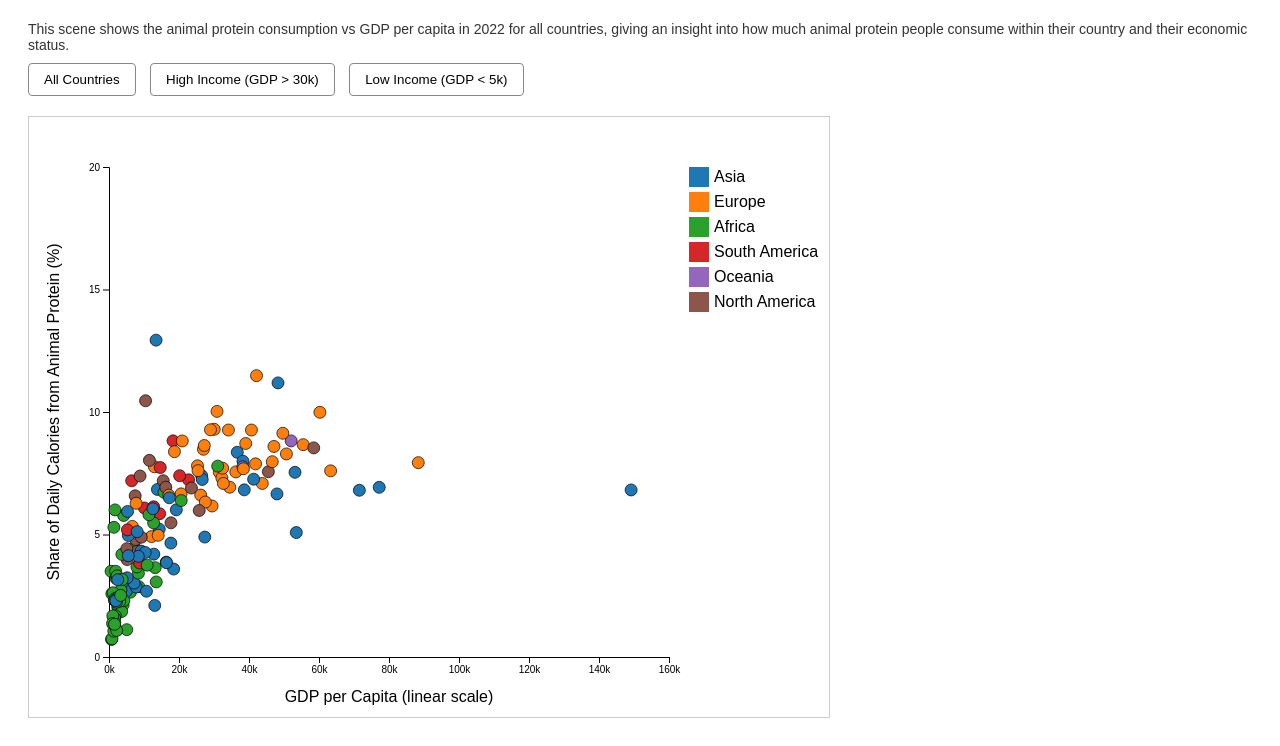
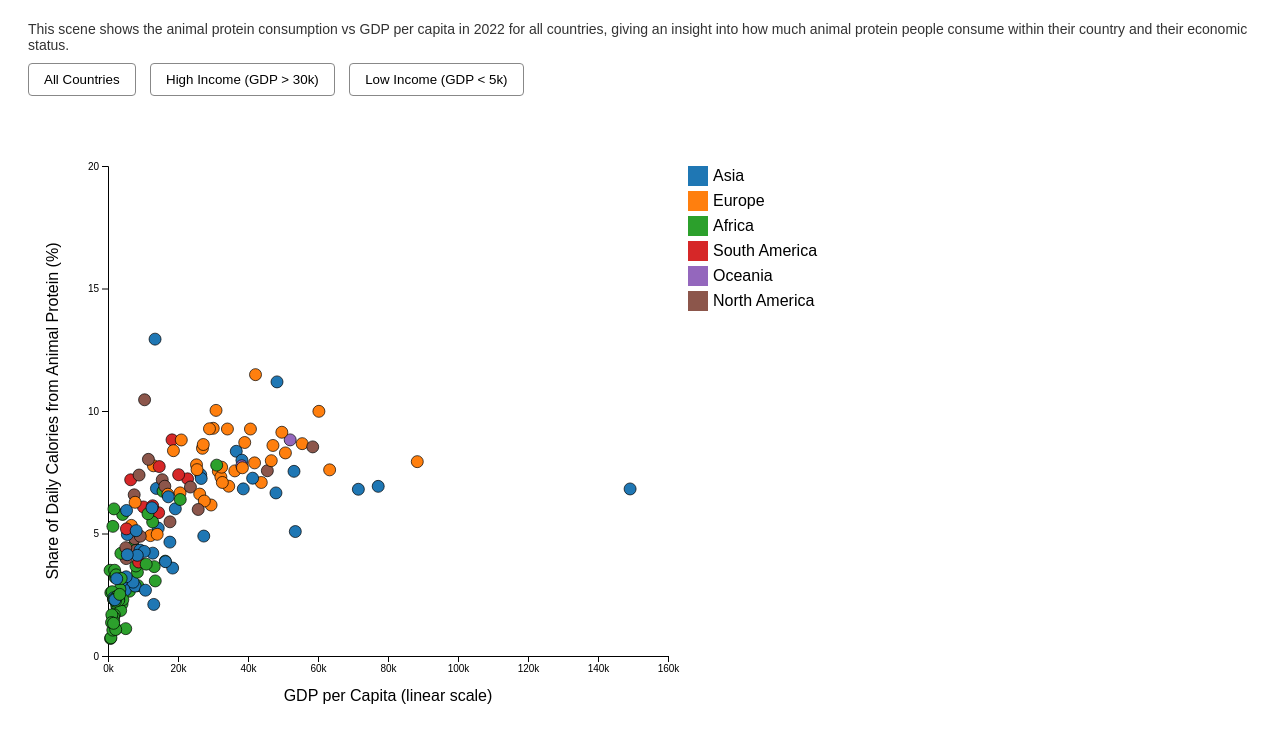
Before and after one commit to OBERATAR000/oberatar000.github.io, a plain HTML site: page index.html in a window 1280 px wide. Shown: the part 87-833 px from the top of the page. Drawn offline with nearby package versions, Linux system fonts and the light colour scheme.

Commit message:
Resolve merge conflict in index.html

```diff
--- a/index.html
+++ b/index.html
@@ -12,8 +12,8 @@
     svg {
       display: block;
       margin-top: 20px;
-      border: 1px solid #ccc;
       background: none;
+      /* border removed */
     }
     #buttons {
       margin-bottom: 15px;
```
